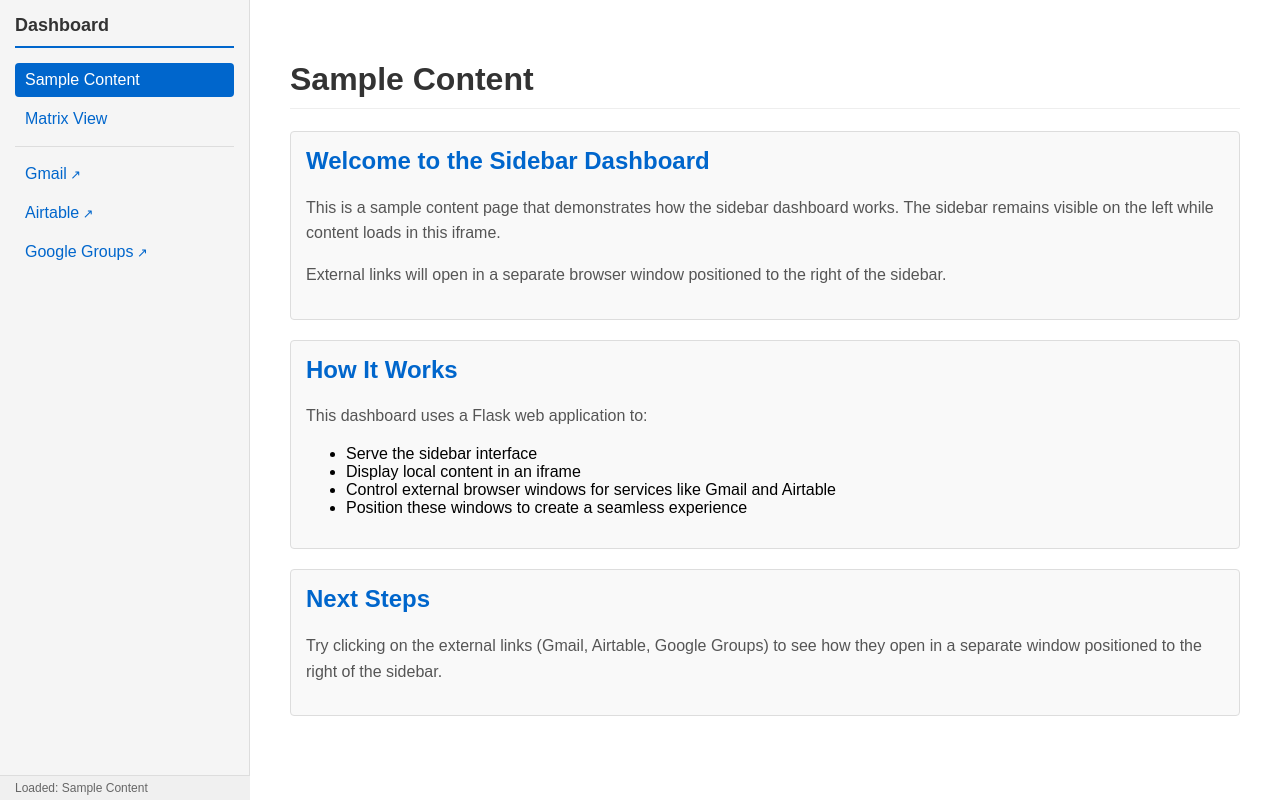
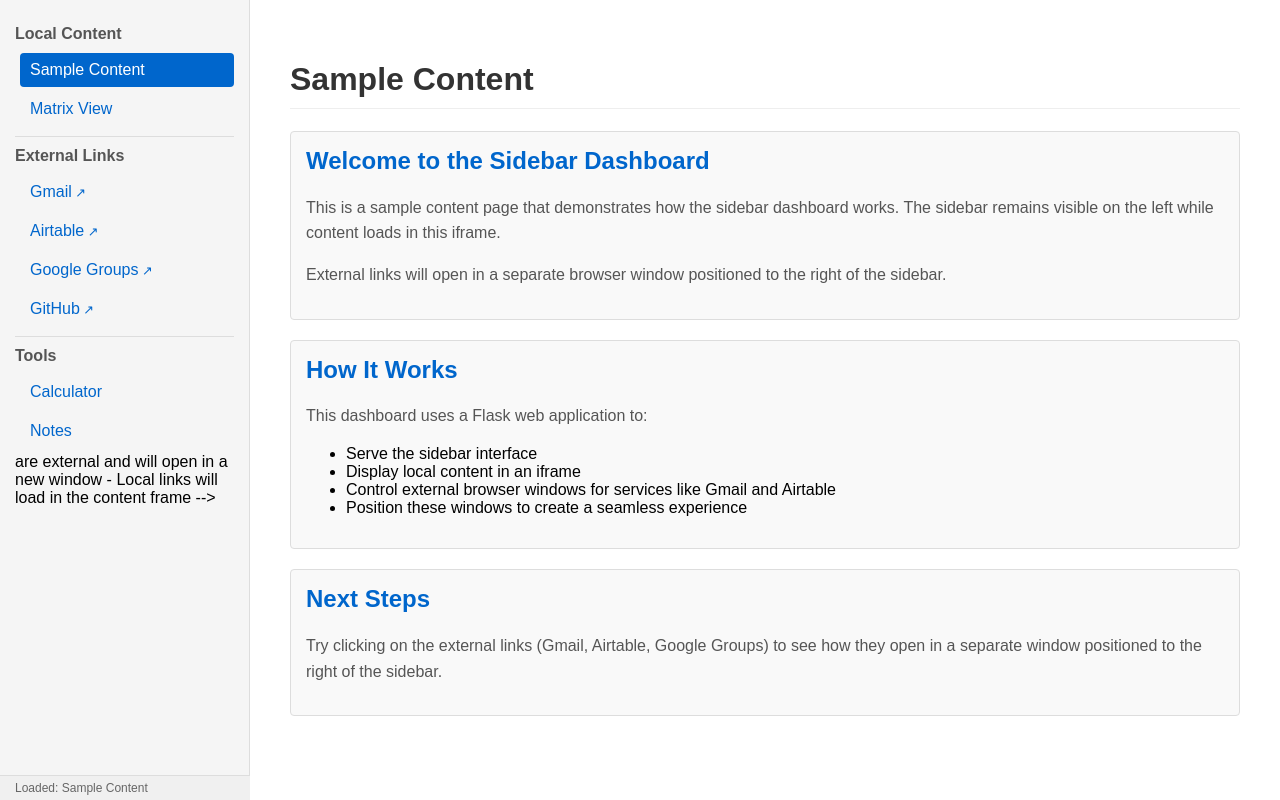
Before and after one commit to jonschull/SidebarDashboard, a Flask app: page / in a window 1280 px wide. Run offline with Flask 2, Linux system fonts and the light colour scheme.

Commit message:
Implemented markdown-based sidebar with auto-refresh functionality

```diff
--- a/app.py
+++ b/app.py
@@ -8,6 +8,7 @@
 - Flask web server to serve the sidebar interface
 - JavaScript to handle sidebar interactions
 - External CSS and JS files for clean separation of concerns
+- Markdown-based sidebar for easy authoring
 """
 
 from flask import Flask, render_template, request, jsonify, url_for
@@ -17,7 +18,11 @@
 import json
 import threading
 import time
+import markdown
+import re
 from urllib.parse import quote
+from watchdog.observers import Observer
+from watchdog.events import FileSystemEventHandler
 
 # Create Flask app with static folder configuration
 app = Flask(__name__, static_folder='static', static_url_path='/static')
@@ -28,8 +33,115 @@
     "title": None
 }
 
-# Configuration
-SIDEBAR_WIDTH = 250  # Width of the sidebar in pixels
+# Path to the sidebar markdown file
+SIDEBAR_MD_PATH = os.path.join(os.path.dirname(__file__), 'sidebar.md')
+
+# Path to the sidebar template file
+SIDEBAR_TEMPLATE_PATH = os.path.join(os.path.dirname(__file__), 'templates', 'sidebar_template.html')
+
+# Store the parsed sidebar HTML
+sidebar_html = ""
+
+def parse_sidebar_markdown():
+    """
+    Parse the sidebar markdown file and convert it to HTML.
+
+    This function reads the sidebar.md file, converts it to HTML,
+    and applies the necessary classes and data attributes for the sidebar.
+
+    Returns:
+        str: HTML content for the sidebar
+    """
+    global sidebar_html
+
+    if not os.path.exists(SIDEBAR_MD_PATH):
+        return "<div class='sidebar-title'>Dashboard</div><p>sidebar.md not found</p>"
+
+    with open(SIDEBAR_MD_PATH, 'r') as f:
+        md_content = f.read()
+
+    # Pre-process the markdown to handle our custom external link syntax
+    # Replace {: .external} with a marker we can find after conversion
+    md_content = re.sub(r'\{\:\s*\.external\s*\}', '<!-- EXTERNAL_LINK -->', md_content)
+
+    # Convert markdown to HTML
+    html = markdown.markdown(md_content)
+
+    # Process the HTML to add classes and data attributes
+    # 1. Convert h1 to sidebar-title
+    html = re.sub(r'<h1>(.*?)</h1>', r'<div class="sidebar-title">\1</div>', html)
+
+    # 2. Add horizontal rule after each h2 except the last one
+    sections = re.findall(r'<h2>.*?</h2>.*?(?=<h2>|$)', html, re.DOTALL)
+    processed_html = ""
+
+    for i, section in enumerate(sections):
+        # Remove the h2 tag but keep its content
+        section = re.sub(r'<h2>(.*?)</h2>', r'<hr>\n<div class="section-title">\1</div>', section)
+        # Remove the first hr if it's the first section
+        if i == 0:
+            section = re.sub(r'^<hr>\n', '', section)
+        processed_html += section
+
+    # 3. Process external links (marked with <!-- EXTERNAL_LINK -->)
+    processed_html = re.sub(
+        r'<a href="([^"]+)">(.*?)</a>\s*<!--\s*EXTERNAL_LINK\s*-->',
+        r'<a href="\1" data-external="true" class="external-link">\2</a>',
+        processed_html
+    )
+
+    # 4. Process remaining links as internal or external based on URL
+    remaining_links = re.findall(r'<li><a href="([^"]+)">(.*?)</a></li>', processed_html)
+
+    for url, text in remaining_links:
+        # Check if this is an external URL (starts with http or https)
+        is_external = url.startswith(('http://', 'https://'))
+
+        if is_external:
+            old_item = f'<li><a href="{url}">{text}</a></li>'
+            new_item = f'<li><a href="{url}" data-external="true" class="external-link">{text}</a></li>'
+            processed_html = processed_html.replace(old_item, new_item)
+        else:
+            old_item = f'<li><a href="{url}">{text}</a></li>'
+            new_item = f'<li><a href="{url}" data-external="false">{text}</a></li>'
+            processed_html = processed_html.replace(old_item, new_item)
+
+    sidebar_html = processed_html
+    return processed_html
+
+class SidebarChangeHandler(FileSystemEventHandler):
+    """
+    Handler for sidebar.md file changes.
+
+    This class watches for changes to the sidebar.md file and
+    updates the sidebar HTML when changes are detected.
+    """
+    def on_modified(self, event):
+        """
+        Called when the sidebar.md file is modified.
+
+        Args:
+            event: The file system event
+        """
+        if event.src_path == SIDEBAR_MD_PATH:
+            print(f"Sidebar file changed: {event.src_path}")
+            parse_sidebar_markdown()
+
+def start_sidebar_watcher():
+    """
+    Start the file system watcher for the sidebar.md file.
+
+    This function sets up a watchdog observer to monitor changes
+    to the sidebar.md file and update the sidebar HTML accordingly.
+    """
+    event_handler = SidebarChangeHandler()
+    observer = Observer()
+    observer.schedule(event_handler, path=os.path.dirname(SIDEBAR_MD_PATH), recursive=False)
+    observer.start()
+    print(f"Watching for changes to {SIDEBAR_MD_PATH}")
+
+    # Parse the sidebar markdown initially
+    parse_sidebar_markdown()
 
 @app.route('/')
 def index():
@@ -39,7 +151,7 @@
     Returns:
         str: Rendered HTML template for the sidebar
     """
-    return render_template('sidebar.html')
+    return render_template('sidebar.html', sidebar_content=sidebar_html)
 
 @app.route('/open_url', methods=['POST'])
 def open_url():
@@ -94,7 +206,21 @@
     else:
         return f"<h1>Content not found: {content_name}</h1>"
 
+@app.route('/refresh_sidebar')
+def refresh_sidebar():
+    """
+    Manually refresh the sidebar content.
+
+    Returns:
+        str: JSON response with the updated sidebar HTML
+    """
+    sidebar_content = parse_sidebar_markdown()
+    return jsonify({"status": "success", "content": sidebar_content})
+
 if __name__ == '__main__':
+    # Start the sidebar watcher
+    start_sidebar_watcher()
+
     # Open the browser automatically when the server starts
     def open_browser():
         time.sleep(1)
--- a/requirements.txt
+++ b/requirements.txt
@@ -1 +1,3 @@
 flask==2.0.1
+markdown==3.7
+watchdog==6.0.0
--- a/static/css/styles.css
+++ b/static/css/styles.css
@@ -41,6 +41,23 @@
     margin-bottom: 15px;
     padding-bottom: 10px;
     border-bottom: 2px solid #0066cc;
+}
+
+.section-title {
+    font-size: 16px;
+    font-weight: bold;
+    color: #555;
+    margin: 10px 0;
+}
+
+/* Markdown-generated content styles */
+.sidebar ul {
+    list-style-type: none;
+    margin-left: 5px;
+}
+
+.sidebar li {
+    margin-bottom: 5px;
 }
 
 .sidebar a {
--- a/static/js/sidebar.js
+++ b/static/js/sidebar.js
@@ -2,79 +2,17 @@
  * Sidebar Dashboard JavaScript
  *
  * This script handles the sidebar interactions and controls external browser windows.
- * It automatically applies event handlers to links based on their attributes.
+ * It automatically processes links in the sidebar, applying the appropriate behavior
+ * based on whether they are local or external links.
  */
 
-// Initialize the sidebar when the DOM is fully loaded
+// Wait for the DOM to be fully loaded
 document.addEventListener('DOMContentLoaded', function() {
-    initializeSidebar();
-});
-
-/**
- * Initialize the sidebar functionality
- */
-function initializeSidebar() {
     // DOM elements
+    const sidebar = document.querySelector('.sidebar');
     const contentFrame = document.getElementById('content-frame');
     const statusBar = document.getElementById('status-bar');
     const loadingIndicator = document.querySelector('.loading');
-
-    // Get all links in the sidebar
-    const sidebarLinks = document.querySelectorAll('.sidebar a');
-
-    // Process each link
-    sidebarLinks.forEach(link => {
-        // Determine if this is an external link based on href or data attribute
-        const isExternal = link.hasAttribute('data-external') ?
-            (link.getAttribute('data-external') === 'true') :
-            isExternalUrl(link.href);
-
-        // Set the data-external attribute if not already set
-        if (!link.hasAttribute('data-external')) {
-            link.setAttribute('data-external', isExternal.toString());
-        }
-
-        // Add click event handler
-        link.addEventListener('click', function(event) {
-            event.preventDefault(); // Prevent default link behavior
-
-            const url = this.href;
-
-            if (isExternal || this.getAttribute('data-external') === 'true') {
-                openExternalContent(url, this);
-            } else {
-                loadLocalContent(url, this);
-            }
-        });
-    });
-
-    // Set the first link as active by default
-    if (sidebarLinks.length > 0) {
-        const firstLink = sidebarLinks[0];
-        const isFirstExternal = firstLink.getAttribute('data-external') === 'true';
-
-        if (isFirstExternal) {
-            openExternalContent(firstLink.href, firstLink);
-        } else {
-            loadLocalContent(firstLink.href, firstLink);
-        }
-    }
-
-    /**
-     * Check if a URL is external
-     *
-     * @param {string} url - The URL to check
-     * @returns {boolean} - True if the URL is external, false otherwise
-     */
-    function isExternalUrl(url) {
-        // Create an anchor element to parse the URL
-        const anchor = document.createElement('a');
-        anchor.href = url;
-
-        // Compare the URL's hostname with the current hostname
-        return anchor.hostname !== window.location.hostname &&
-               anchor.hostname !== '';
-    }
 
     /**
      * Set the active navigation item
@@ -82,14 +20,15 @@
      * @param {HTMLElement} element - The element to set as active
      */
     function setActive(element) {
-        // Remove active class from all links
-        sidebarLinks.forEach(link => {
+        // Remove active class from all items
+        const allLinks = sidebar.querySelectorAll('a');
+        allLinks.forEach(link => {
             link.classList.remove('active');
             link.classList.remove('external-active');
         });
 
         // Add appropriate active class
-        if (element.getAttribute('data-external') === 'true') {
+        if (element.dataset.external === "true") {
             element.classList.add('external-active');
         } else {
             element.classList.add('active');
@@ -160,5 +99,95 @@
         }
 
         loadingIndicator.style.display = 'none';
+        return false; // Prevent default link behavior
     }
-}
+
+    /**
+     * Handle link clicks in the sidebar
+     *
+     * This function is called when any link in the sidebar is clicked.
+     * It determines whether the link is local or external and calls
+     * the appropriate function to handle it.
+     *
+     * @param {Event} event - The click event
+     */
+    function handleLinkClick(event) {
+        // Check if the clicked element is a link
+        if (event.target.tagName === 'A') {
+            event.preventDefault();
+
+            const link = event.target;
+            const url = link.getAttribute('href');
+            const isExternal = link.dataset.external === "true";
+
+            if (isExternal) {
+                openExternalContent(url, link);
+            } else {
+                loadLocalContent(url, link);
+            }
+        }
+    }
+
+    // Add click event listener to the sidebar
+    sidebar.addEventListener('click', handleLinkClick);
+
+    /**
+     * Refresh the sidebar content
+     *
+     * This function fetches the latest sidebar content from the server
+     * and updates the sidebar HTML.
+     */
+    function refreshSidebar() {
+        fetch('/refresh_sidebar')
+            .then(response => response.json())
+            .then(data => {
+                if (data.status === 'success') {
+                    // Update the sidebar content
+                    const sidebarContent = document.querySelector('.sidebar');
+
+                    // Preserve the loading and status bar elements
+                    const loadingElement = sidebarContent.querySelector('.loading');
+                    const statusBarElement = sidebarContent.querySelector('.status-bar');
+
+                    // Replace the content
+                    sidebarContent.innerHTML = data.content;
+
+                    // Add back the loading and status bar elements
+                    sidebarContent.appendChild(loadingElement);
+                    sidebarContent.appendChild(statusBarElement);
+
+                    // Set the first link as active if none are active
+                    const activeLink = sidebarContent.querySelector('a.active');
+                    if (!activeLink) {
+                        const firstLink = sidebarContent.querySelector('a');
+                        if (firstLink) {
+                            firstLink.classList.add('active');
+                            if (firstLink.dataset.external !== "true") {
+                                contentFrame.src = firstLink.getAttribute('href');
+                            }
+                        }
+                    }
+                }
+            })
+            .catch(error => {
+                console.error('Error refreshing sidebar:', error);
+            });
+    }
+
+    // Set an interval to refresh the sidebar content (every 5 seconds)
+    setInterval(refreshSidebar, 5000);
+
+    // Initialize with the first link active
+    const firstLink = sidebar.querySelector('a');
+    if (firstLink) {
+        if (firstLink.dataset.external !== "true") {
+            loadLocalContent(firstLink.getAttribute('href'), firstLink);
+        } else {
+            // If the first link is external, find the first non-external link
+            const firstLocalLink = sidebar.querySelector('a:not([data-external="true"])');
+            if (firstLocalLink) {
+                loadLocalContent(firstLocalLink.getAttribute('href'), firstLocalLink);
+            }
+        }
+    }
+});
--- a/templates/sidebar.html
+++ b/templates/sidebar.html
@@ -10,18 +10,7 @@
     <div class="container">
         <!-- Sidebar navigation -->
         <div class="sidebar">
-            <div class="sidebar-title">Dashboard</div>
-
-            <!-- Local content links -->
-            <a href="/local_content/sample" class="active">Sample Content</a>
-            <a href="/local_content/matrix">Matrix View</a>
-
-            <hr>
-
-            <!-- External links -->
-            <a href="https://gmail.com" data-external="true">Gmail</a>
-            <a href="https://airtable.com" data-external="true">Airtable</a>
-            <a href="https://groups.google.com" data-external="true">Google Groups</a>
+            {{ sidebar_content|safe }}
 
             <div class="loading">Opening external window...</div>
 
```
Also changed, not shown: sidebar.md (added, +21 -0 lines), README.md.
